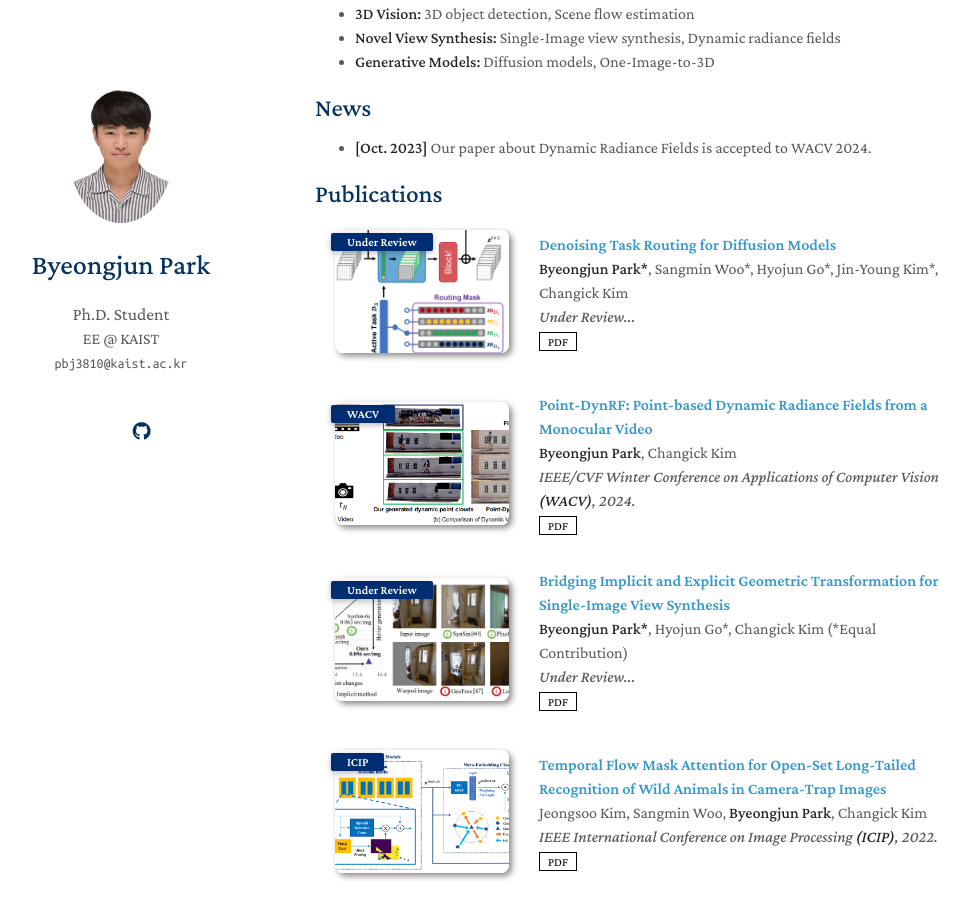
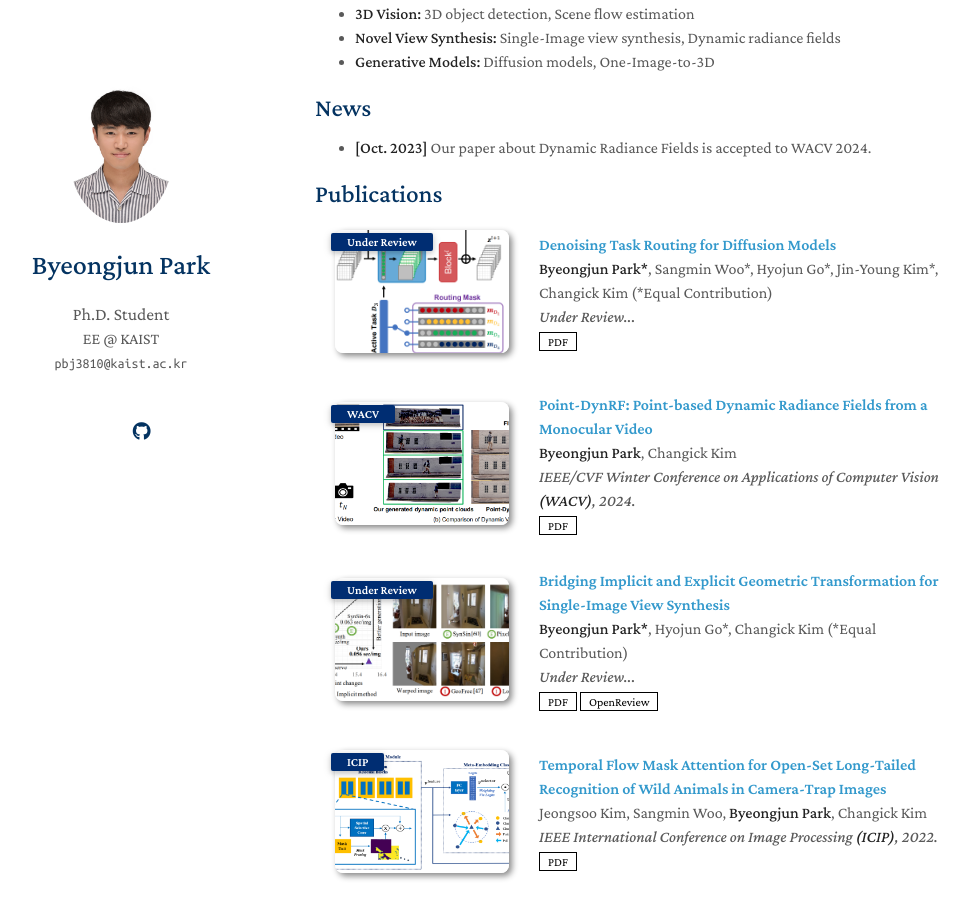
Before and after one commit to byeongjun-park/byeongjun-park.github.io, a Jekyll site: the page built from index.md, in a window 1280 px wide and 900 px high, scrolled down 583 px. Shown: the whole window, without its empty margins (155-1125 px from the left). Built offline with Jekyll 4.4.1, drawn with Linux system fonts in a browser that asks for light colours; nearby versions of some CDN libraries; a style sheet for code colours, icons or effects is not loaded; our own code applies the rules of GitHub Pages for plain Markdown files.

Commit message:
profile update

```diff
--- a/_data/publications.yml
+++ b/_data/publications.yml
@@ -1,7 +1,7 @@
 main:
 
   - title: Denoising Task Routing for Diffusion Models
-    authors: <strong>Byeongjun Park*</strong>, Sangmin Woo*, Hyojun Go*, Jin-Young Kim*, Changick Kim
+    authors: <strong>Byeongjun Park*</strong>, Sangmin Woo*, Hyojun Go*, Jin-Young Kim*, Changick Kim (*Equal Contribution)
     conference_short: Under Review
     conference: Under Review...
     pdf: https://arxiv.org/pdf/2310.07138.pdf
@@ -19,6 +19,7 @@ main:
     conference_short: Under Review
     conference: Under Review...
     pdf: https://arxiv.org/pdf/2209.07105.pdf
+    OpenReview: https://openreview.net/forum?id=x4JZ3xX5mtv
 #    code: https://github.com/yaoyao-liu/class-incremental-learning/tree/main/mnemonics-training
 #    page: https://class-il.mpi-inf.mpg.de/mnemonics/
 #    notes: Oral Presentation
--- a/_includes/publications.md
+++ b/_includes/publications.md
@@ -23,6 +23,9 @@
     <div class="links">
       {% if link.pdf %}
       <a href="{{ link.pdf }}" class="btn btn-sm z-depth-0" role="button" target="_blank" style="font-size:12px;">PDF</a>
+      {% endif %}
+      {% if link.OpenReview %}
+      <a href="{{ link.OpenReview }}" class="btn btn-sm z-depth-0" role="button" target="_blank" style="font-size:12px;">OpenReview</a>
       {% endif %}
       {% if link.code %}
       <a href="{{ link.code }}" class="btn btn-sm z-depth-0" role="button" target="_blank" style="font-size:12px;">Code</a>
```
